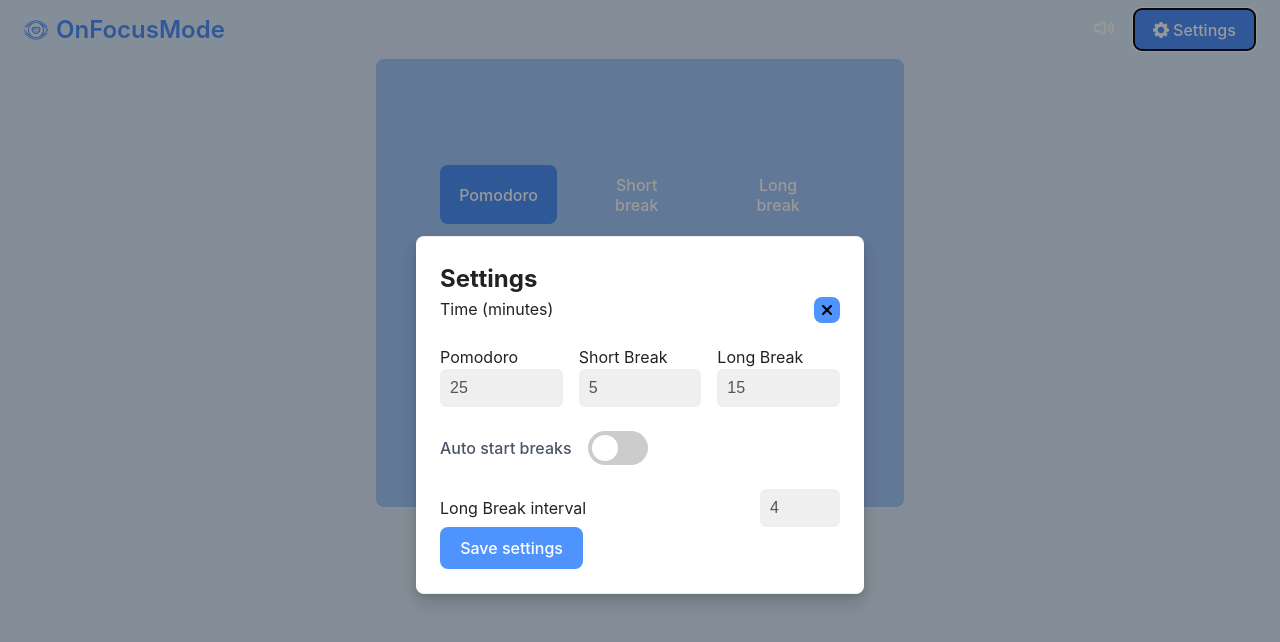
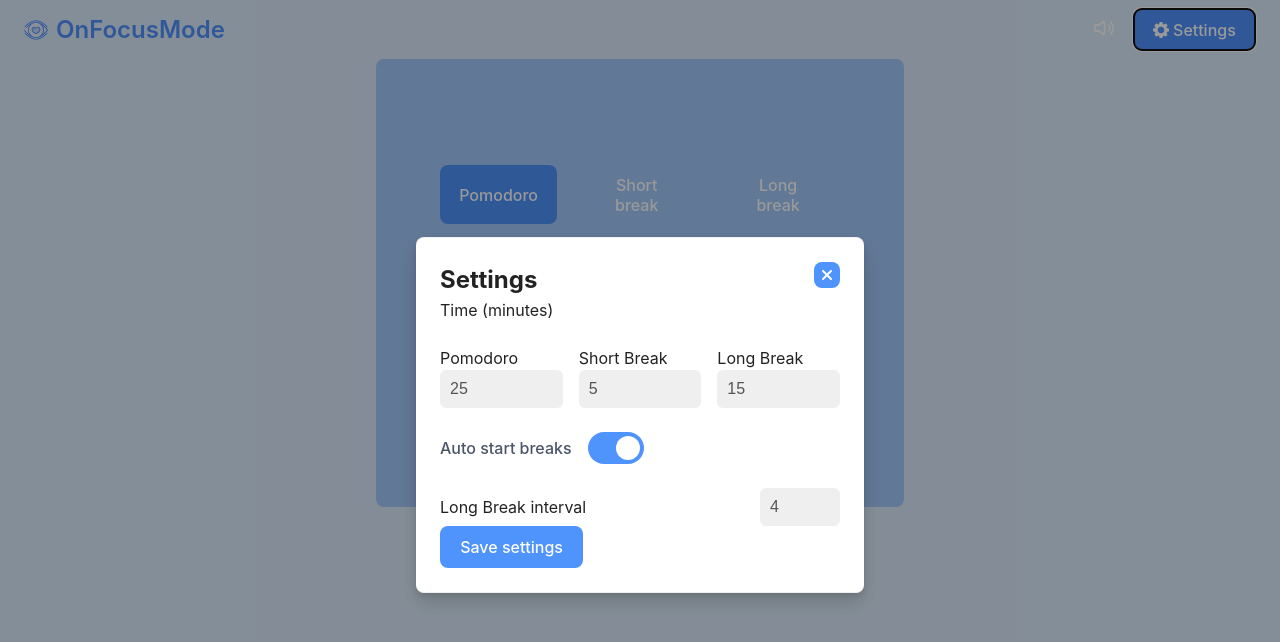
Before and after one commit to vtbt/roadmap.sh-projects, a React (Vite) app in the folder frontend/pomodoro-timer/: page / in a window 1280 px wide. Both pictures are taken after a click on the button "Settings". Shown: the top 642 px of the page. Built offline with nearby package versions, Linux system fonts and the light colour scheme; no server answers.

Commit message:
WIP - pomodoro timer app - auto start breaks

```diff
--- a/frontend/pomodoro-timer/src/App.tsx
+++ b/frontend/pomodoro-timer/src/App.tsx
@@ -36,6 +36,8 @@ function App() {
 
   const [buttonText, setButtonText] = useState('Start')
 
+  const [pomodoroCounter, setPomodoroCounter] = useState(0)
+
   const formatTime = (seconds: number) => {
     const mins = Math.floor(seconds / 60)
     const secs = seconds % 60
@@ -58,17 +60,41 @@ function App() {
 
         setButtonText('Start')
         timesUp()
+        if (timerMode === 'Pomodoro') {
+          setPomodoroCounter((prev) => ++prev)
+        }
+
         switch (timerMode) {
           case 'Pomodoro':
-            setSecondsLeft(settings.pomodoroDuration * 60)
+            if (settings.autoStartBreaks) {
+              if (pomodoroCounter && pomodoroCounter % 2 === 0) {
+                setTimerMode('Long Break')
+                setSecondsLeft(settings.longBreakDuration * 60)
+              } else {
+                setTimerMode('Short Break')
+                setSecondsLeft(settings.shortBreakDuration * 60)
+              }
+            } else {
+              setSecondsLeft(settings.pomodoroDuration * 60)
+            }
             triggerNotification('Finish pomodoro session!!!')
             break
           case 'Short Break':
-            setSecondsLeft(settings.shortBreakDuration * 60)
+            if (settings.autoStartBreaks) {
+              setTimerMode('Pomodoro')
+              setSecondsLeft(settings.pomodoroDuration * 60)
+            } else {
+              setSecondsLeft(settings.shortBreakDuration * 60)
+            }
             triggerNotification('Finish short break!!!')
             break
           case 'Long Break':
-            setSecondsLeft(settings.longBreakDuration * 60)
+            if (settings.autoStartBreaks) {
+              setTimerMode('Pomodoro')
+              setSecondsLeft(settings.pomodoroDuration * 60)
+            } else {
+              setSecondsLeft(settings.longBreakDuration * 60)
+            }
             triggerNotification('Finish long break!!!')
             break
         }
@@ -101,6 +127,8 @@ function App() {
         break
     }
   }, [settings.longBreakDuration, settings.pomodoroDuration, settings.shortBreakDuration, timerMode])
+
+  console.log({ pomodoroCounter })
 
   return (
     <div className='container'>
--- a/frontend/pomodoro-timer/src/components/Settings/Settings.module.css
+++ b/frontend/pomodoro-timer/src/components/Settings/Settings.module.css
@@ -42,9 +42,10 @@
             font-size: 24px;
             font-weight: bold;
 
-      button {
+            .closeBtn {
                 position: absolute;
                 right: 0;
+                top: 0;
 
                 padding: 4px;
                 height: 26px;
--- a/frontend/pomodoro-timer/src/components/Settings/Settings.tsx
+++ b/frontend/pomodoro-timer/src/components/Settings/Settings.tsx
@@ -50,13 +50,15 @@ const Settings: FC<SettingsProps> = ({ settings, setSettings, setIsDisplayedSett
     setIsDisplayedSettings(false)
   }
 
+  console.log(localSettings.autoStartBreaks)
+
   return (
     <div className={styles.settings}>
       <div ref={settingsRef} className={styles.wrapper}>
         <div className={styles.header}>
           Settings
-          <button onClick={() => setIsDisplayedSettings(false)}>
-            <CloseIcon />
+          <button className={styles.closeBtn} onClick={() => setIsDisplayedSettings(false)}>
+            <CloseIcon fill='#fff' />
           </button>
         </div>
         <div className={styles.content}>
@@ -114,9 +116,12 @@ const Settings: FC<SettingsProps> = ({ settings, setSettings, setIsDisplayedSett
 
           <ToggleSwitch
             label='Auto start breaks'
-            initialState={false}
-            onToggle={() => {
-              console.log('hello')
+            initialState={localSettings.autoStartBreaks}
+            onToggle={(value) => {
+              setLocalSettings({
+                ...localSettings,
+                autoStartBreaks: value,
+              })
             }}
           />
           <div className={styles.longBreakInterval}>
--- a/frontend/pomodoro-timer/src/components/Settings/ToggleSwitch.module.css
+++ b/frontend/pomodoro-timer/src/components/Settings/ToggleSwitch.module.css
@@ -15,8 +15,8 @@
 .switch {
     position: relative;
     display: inline-block;
-    width: 60px;
-    height: 34px;
+    width: 56px;
+    height: 32px;
 }
 
 /* Hide default HTML checkbox */
@@ -42,8 +42,8 @@
 .slider:before {
     position: absolute;
     content: "";
-    height: 26px;
-    width: 26px;
+    height: 24px;
+    width: 24px;
     left: 4px;
     bottom: 4px;
     background-color: white;
@@ -52,17 +52,17 @@
 }
 
 input:checked+.slider {
-    background-color: #2196F3;
+    background-color: #4f93fc;
 }
 
 input:focus+.slider {
-    box-shadow: 0 0 1px #2196F3;
+    box-shadow: 0 0 1px #4f93fc;
 }
 
 input:checked+.slider:before {
-    -webkit-transform: translateX(26px);
-    -ms-transform: translateX(26px);
-    transform: translateX(26px);
+    -webkit-transform: translateX(24px);
+    -ms-transform: translateX(24px);
+    transform: translateX(24px);
 }
 
 /* Rounded sliders */
--- a/frontend/pomodoro-timer/src/components/Settings/ToggleSwitch.tsx
+++ b/frontend/pomodoro-timer/src/components/Settings/ToggleSwitch.tsx
@@ -1,11 +1,11 @@
-import React, { useState } from 'react'
+import { useState } from 'react'
 import styles from './ToggleSwitch.module.css'
 
 // Define props interface for the ToggleSwitch component
 interface ToggleSwitchProps {
   /**
    * Initial state of the toggle
-   * @default false
+   * @default true
    */
   initialState?: boolean
 
@@ -20,31 +20,18 @@ interface ToggleSwitchProps {
   label?: string
 
   /**
-   * Disabled state of the toggle
-   * @default false
-   */
-  disabled?: boolean
-
-  /**
    * Custom color for the toggle switch
    * @default blue
    */
   color?: string
 }
 
-export const ToggleSwitch: React.FC<ToggleSwitchProps> = ({
-  initialState = false,
-  onToggle,
-  label,
-  disabled = false,
-}) => {
+export const ToggleSwitch: React.FC<ToggleSwitchProps> = ({ initialState = true, onToggle, label }) => {
   // State to manage toggle
   const [isToggled, setIsToggled] = useState<boolean>(initialState)
 
   // Handle toggle change
   const handleToggle = () => {
-    if (disabled) return
-
     const newToggleState = !isToggled
     setIsToggled(newToggleState)
 
@@ -54,12 +41,14 @@ export const ToggleSwitch: React.FC<ToggleSwitchProps> = ({
     }
   }
 
+  console.log(isToggled)
+
   return (
     <div className={`${styles.container}`}>
       {label && <span className={styles.label}>{label}</span>}
 
       <label className={styles.switch}>
-        <input type='checkbox' />
+        <input type='checkbox' checked={isToggled} onChange={handleToggle} />
         <span className={`${styles.slider} ${styles.round}`}></span>
       </label>
     </div>
--- a/frontend/pomodoro-timer/src/constants/index.ts
+++ b/frontend/pomodoro-timer/src/constants/index.ts
@@ -4,4 +4,5 @@ export const DEFAULT_SETTINGS: SettingsType = {
   pomodoroDuration: 25,
   shortBreakDuration: 5,
   longBreakDuration: 15,
+  autoStartBreaks: true,
 }
--- a/frontend/pomodoro-timer/src/types/index.ts
+++ b/frontend/pomodoro-timer/src/types/index.ts
@@ -2,6 +2,7 @@ export interface Settings {
   pomodoroDuration: number
   shortBreakDuration: number
   longBreakDuration: number
+  autoStartBreaks: boolean
 }
 
 export type TimerMode = 'Pomodoro' | 'Short Break' | 'Long Break'
```
Lines whose indentation alone changed are shown as unchanged.
